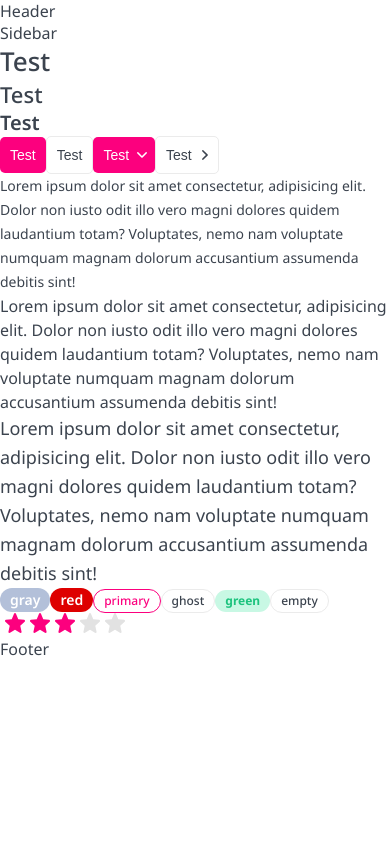
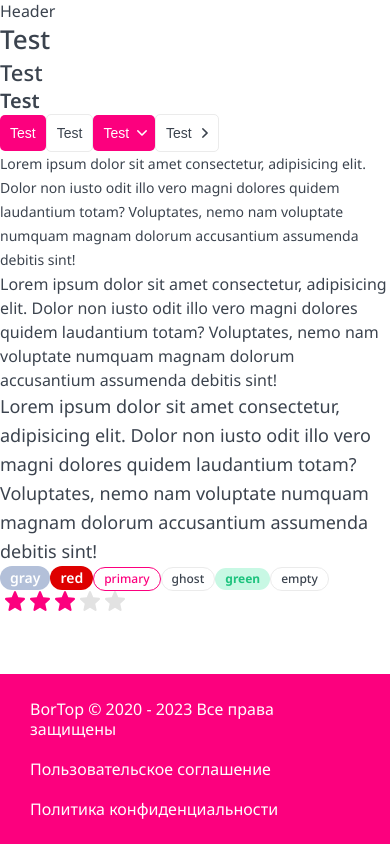
Before and after one commit to 4iklins/borTop, a Next.js app: page / in a window 390 px wide. Built offline with nearby package versions, Linux system fonts and the light colour scheme.

Commit message:
add layout

```diff
--- a/package.json
+++ b/package.json
@@ -16,6 +16,7 @@
     "@types/react": "18.0.27",
     "@types/react-dom": "18.0.10",
     "classnames": "^2.3.2",
+    "date-fns": "^2.29.3",
     "next": "13.1.6",
     "react": "18.2.0",
     "react-dom": "18.2.0",
--- a/pages/layout/Footer/Footer.module.css
+++ b/pages/layout/Footer/Footer.module.css
@@ -0,0 +1,21 @@
+.footer {
+	display: grid;
+	grid-template-columns: 1fr auto auto;
+	gap: 40px;
+	background-color: var(--primary);
+	padding: 25px 30px;
+	color : var(--white);
+	font-size: 16px;
+	line-height: 20px;
+}
+
+.footer a:hover {
+	color: var(--light-gray);
+}
+
+@media (max-width: 765px) {
+	.footer {
+		grid-template-columns: 1fr;
+		gap: 20px;
+	}
+}
--- a/pages/layout/Footer/Footer.tsx
+++ b/pages/layout/Footer/Footer.tsx
@@ -1,11 +1,16 @@
 import { FooterProps } from "./Footer.props";
 import styles from "./Footer.module.css";
 import cn from "classnames";
+import { format } from "date-fns";
 
-export const Footer = ({...props }: FooterProps): JSX.Element => {
+export const Footer = ({ className, ...props }: FooterProps): JSX.Element => {
   return (
-    <div {...props}>
-      Footer
-    </div>
+    <footer className={cn(className, styles.footer)}{...props}>
+      <div>
+        BorTop © 2020 - {format(new Date(), 'yyyy')} Все права защищены
+      </div>
+      <a href="#">Пользовательское соглашение</a>
+      <a href="#">Политика конфиденциальности</a>
+    </footer>
   );
 };
--- a/pages/layout/Header/Header.tsx
+++ b/pages/layout/Header/Header.tsx
@@ -2,10 +2,10 @@ import { HeaderProps } from "./Header.props";
 import styles from "./Header.module.css";
 import cn from "classnames";
 
-export const Header = ({...props }: HeaderProps): JSX.Element => {
+export const Header = ({ ...props }: HeaderProps): JSX.Element => {
   return (
-    <div {...props}>
+    <header {...props}>
       Header
-    </div>
+    </header>
   );
 };
--- a/pages/layout/Layout.module.css
+++ b/pages/layout/Layout.module.css
@@ -0,0 +1,46 @@
+.wrapper {
+	display: grid;
+	min-height: 100vh;
+	gap: 0 30px;
+	grid-template-columns: auto 230px minmax(320px, 1200px) auto;
+	grid-template-rows: auto 1fr auto;
+	grid-template-areas:
+		". header header ."
+		". sidebar body ."
+		" footer footer footer footer";
+}
+
+.header {
+	display:none;
+	grid-area: header;
+}
+
+.sidebar {
+	grid-area: sidebar;
+}
+
+.body {
+	grid-area: body;
+}
+
+.footer {
+	grid-area: footer;
+}
+
+@media( max-width: 765px) {
+
+	.wrapper{
+		grid-template-columns: minmax(320px, 1fr);
+		grid-template-areas:
+		"header"
+		"body"
+		"footer";
+	}
+
+	.header{
+		display: block;
+	}
+	.sidebar{
+		display: none;
+	}
+}
--- a/pages/layout/Layout.tsx
+++ b/pages/layout/Layout.tsx
@@ -2,16 +2,18 @@ import { LayoutProps } from "./Layout.props";
 import { Header } from "./Header/Header";
 import { Footer } from "./Footer/Footer";
 import { Sidebar } from "./Sidebar/Sidebar";
-import styles from "./Ptag.module.css";
+import styles from "./Layout.module.css";
 import cn from "classnames";
 
-export const Layout = ({children, ...props }: LayoutProps): JSX.Element => {
+export const Layout = ({ children, ...props }: LayoutProps): JSX.Element => {
   return (
-    <div {...props}>
-      <Header/>
-      <Sidebar/>
-      {children}
-      <Footer/>
+    <div className={styles.wrapper} {...props}>
+      <Header className={styles.header} />
+      <Sidebar className={styles.sidebar} />
+      <div className={styles.body}>
+        {children}
+      </div>
+      <Footer className={styles.footer} />
     </div>
   );
 };
```
Also changed, not shown: 1 other file (tests, documents, lock files or other folders).
